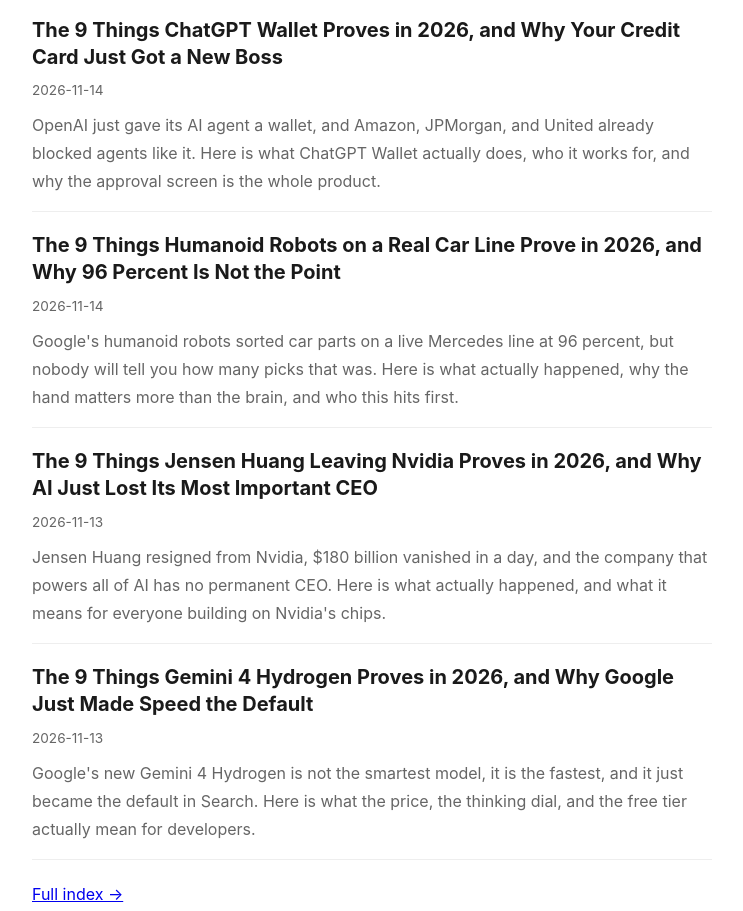
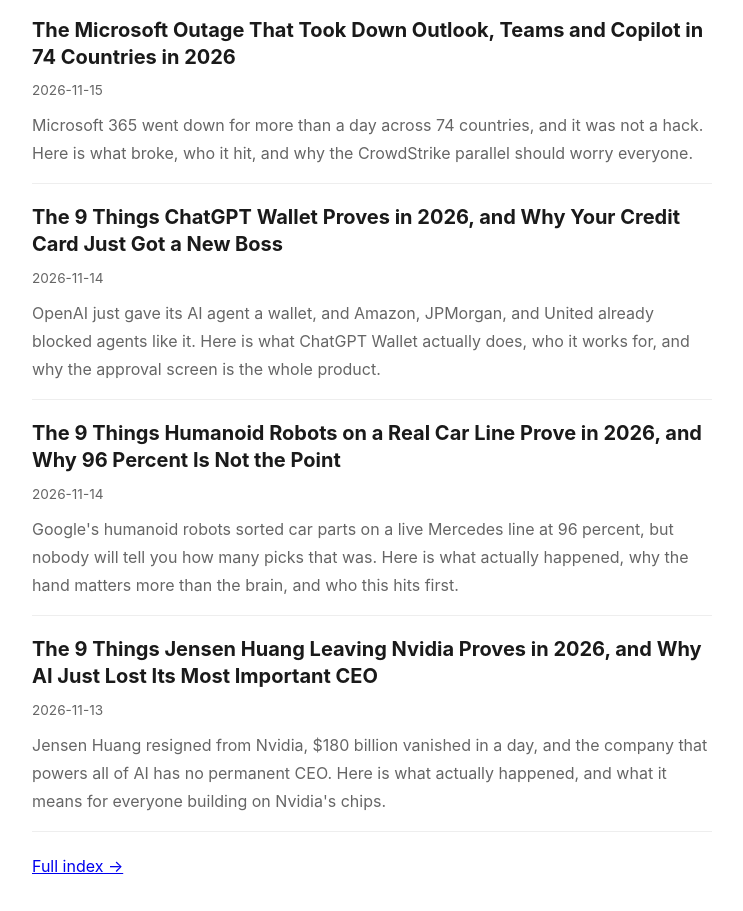
Before and after one commit to beechrasta/beechrasta.github.io, a plain HTML site: page index.html in a window 1280 px wide. Shown: the part 371-1282 px from the top of the page, without its empty margins (268-1011 px from the left). Drawn offline with Linux system fonts and the light colour scheme.

Commit message:
Update home

```diff
--- a/index.html
+++ b/index.html
@@ -13,10 +13,10 @@
 <h1>Rachit Asthana's Articles</h1>
 <div class="home-list">
 <article class="post"><h2><a href="/the-887-million-dollar-fine-that-caught-meta-reading-your-camera-roll-in-2026.html">The 887 Million Dollar Fine That Caught Meta Reading Your Camera Roll in 2026</a></h2><time datetime="2026-11-15">2026-11-15</time><p>Italy fined Meta $887 million because Facebook was peeking into Android users' photo galleries without proper consent. Here is the feature, the fine, and the AI question nobody has answered yet.</p></article>
+<article class="post"><h2><a href="/the-microsoft-outage-that-took-down-outlook-teams-and-copilot-in-74-countries-in.html">The Microsoft Outage That Took Down Outlook, Teams and Copilot in 74 Countries in 2026</a></h2><time datetime="2026-11-15">2026-11-15</time><p>Microsoft 365 went down for more than a day across 74 countries, and it was not a hack. Here is what broke, who it hit, and why the CrowdStrike parallel should worry everyone.</p></article>
 <article class="post"><h2><a href="/the-9-things-chatgpt-wallet-proves-in-2026-and-why-your-credit-card-just-got-a-n.html">The 9 Things ChatGPT Wallet Proves in 2026, and Why Your Credit Card Just Got a New Boss</a></h2><time datetime="2026-11-14">2026-11-14</time><p>OpenAI just gave its AI agent a wallet, and Amazon, JPMorgan, and United already blocked agents like it. Here is what ChatGPT Wallet actually does, who it works for, and why the approval screen is the whole product.</p></article>
 <article class="post"><h2><a href="/the-9-things-humanoid-robots-on-a-real-car-line-prove-in-2026-and-why-96-percent.html">The 9 Things Humanoid Robots on a Real Car Line Prove in 2026, and Why 96 Percent Is Not the Point</a></h2><time datetime="2026-11-14">2026-11-14</time><p>Google's humanoid robots sorted car parts on a live Mercedes line at 96 percent, but nobody will tell you how many picks that was. Here is what actually happened, why the hand matters more than the brain, and who this hits first.</p></article>
 <article class="post"><h2><a href="/the-9-things-jensen-huang-leaving-nvidia-proves-in-2026-and-why-ai-just-lost-its.html">The 9 Things Jensen Huang Leaving Nvidia Proves in 2026, and Why AI Just Lost Its Most Important CEO</a></h2><time datetime="2026-11-13">2026-11-13</time><p>Jensen Huang resigned from Nvidia, $180 billion vanished in a day, and the company that powers all of AI has no permanent CEO. Here is what actually happened, and what it means for everyone building on Nvidia's chips.</p></article>
-<article class="post"><h2><a href="/the-9-things-gemini-4-hydrogen-proves-in-2026-and-why-google-just-made-speed-the.html">The 9 Things Gemini 4 Hydrogen Proves in 2026, and Why Google Just Made Speed the Default</a></h2><time datetime="2026-11-13">2026-11-13</time><p>Google's new Gemini 4 Hydrogen is not the smartest model, it is the fastest, and it just became the default in Search. Here is what the price, the thinking dial, and the free tier actually mean for developers.</p></article>
 </div>
 <p><a href="/index/">Full index &rarr;</a></p>
 </main>
```
